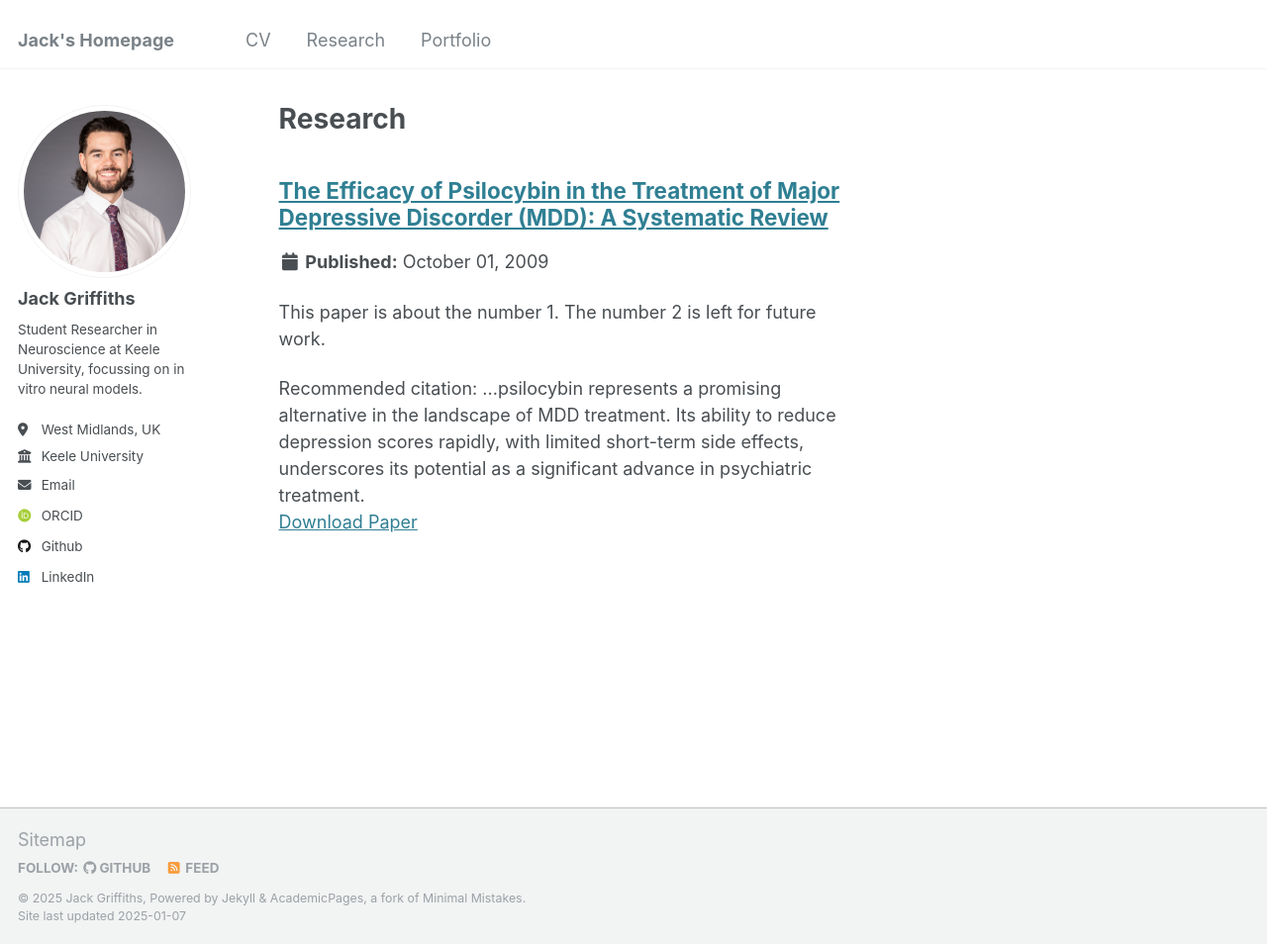
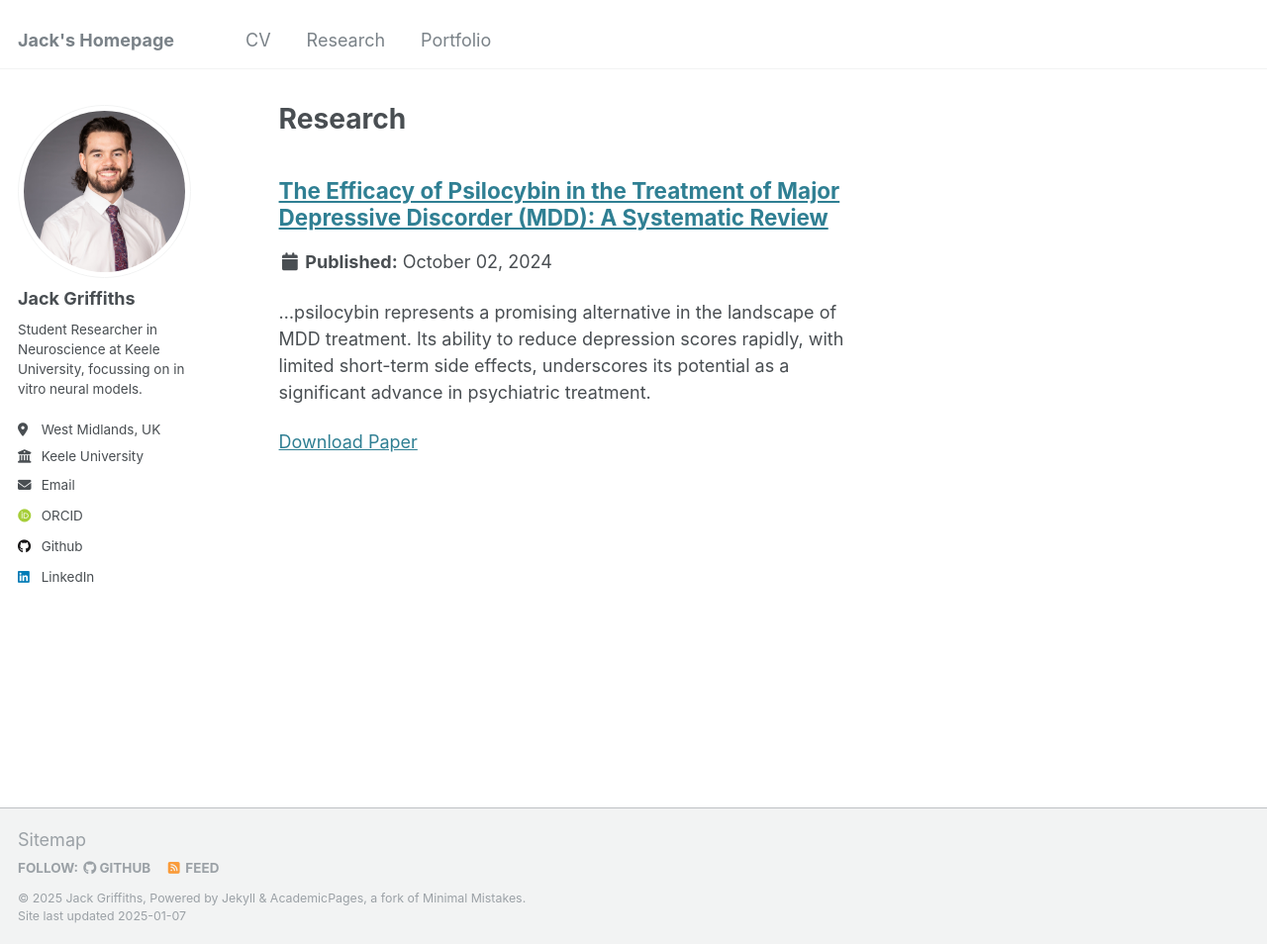
Before and after one commit to jacktgriffiths/jacktgriffiths.github.io, a Jekyll site: the page built from _pages/research.html, in a window 1280 px wide and 954 px high. Shown: the whole window at 99% size. Built offline with Jekyll 4.4.1, drawn with Linux system fonts in a browser that asks for light colours; some web fonts are replaced.

Commit message:
added psilocybin paper to research

```diff
--- a/_research/2009-10-01-paper-title-number-1.md
+++ b/_research/2009-10-01-paper-title-number-1.md
@@ -3,12 +3,12 @@ title: "The Efficacy of Psilocybin in the Treatment of Major Depressive Discorde
 collection: research
 category: manuscripts
 permalink: /research/psilocybin_for_depression
-excerpt: 'This paper is about the number 1. The number 2 is left for future work.'
-date: 2009-10-01
+excerpt: '...psilocybin represents a promising alternative in the landscape of MDD treatment. Its ability to reduce depression scores rapidly, with limited short-term side effects, underscores its potential as a significant advance in psychiatric treatment.'
+date: 2024-10-02
 venue: 'Journal 1'
 slidesurl: ##
 paperurl: 'http://academicpages.github.io/files/psilocybin_for_mdd.pdf'
-citation: '...psilocybin represents a promising alternative in the landscape of MDD treatment. Its ability to reduce depression scores rapidly, with limited short-term side effects, underscores its potential as a significant advance in psychiatric treatment.'
+citation: ##
 ---
 
 The contents above will be part of a list of publications, if the user clicks the link for the publication than the contents of section will be rendered as a full page, allowing you to provide more information about the paper for the reader. When publications are displayed as a single page, the contents of the above "citation" field will automatically be included below this section in a smaller font.
```
